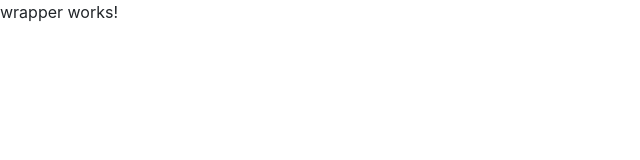
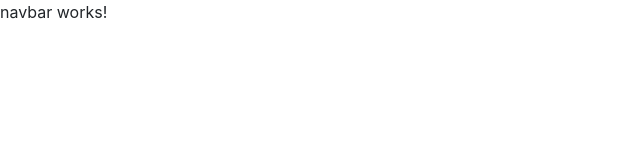
Before and after one commit to joshnos/GithubSearchApi, an Angular app: page / in a window 1280 px wide. Shown: the top 160 px of the page, without its empty margins (0-640 px from the left). Built offline with nearby package versions, Linux system fonts and the light colour scheme.

Commit message:
add navbar component

```diff
--- a/src/app/core/core.module.ts
+++ b/src/app/core/core.module.ts
@@ -2,12 +2,14 @@ import { NgModule } from '@angular/core';
 import { CommonModule } from '@angular/common';
 import { RouterModule } from '@angular/router';
 import { WrapperComponent } from './wrapper/wrapper.component';
+import { NavbarComponent } from './navbar/navbar.component';
 
 
 
 @NgModule({
   declarations: [
-    WrapperComponent
+    WrapperComponent,
+    NavbarComponent
   ],
   imports: [
     CommonModule,
--- /dev/null
+++ b/src/app/core/navbar/navbar.component.html
@@ -0,0 +1 @@
+<p>navbar works!</p>
--- /dev/null
+++ b/src/app/core/navbar/navbar.component.ts
@@ -0,0 +1,15 @@
+import { Component, OnInit } from '@angular/core';
+
+@Component({
+  selector: 'app-navbar',
+  templateUrl: './navbar.component.html',
+  styleUrls: ['./navbar.component.css']
+})
+export class NavbarComponent implements OnInit {
+
+  constructor() { }
+
+  ngOnInit(): void {
+  }
+
+}
--- a/src/app/core/wrapper/wrapper.component.html
+++ b/src/app/core/wrapper/wrapper.component.html
@@ -1,2 +1,6 @@
-<p>wrapper works!</p>
-<router-outlet></router-outlet>
+<div>
+    <app-navbar></app-navbar>
+</div>
+<div>
+    <router-outlet></router-outlet>
+</div>
```
Also changed, not shown: src/app/core/navbar/navbar.component.css (added).
